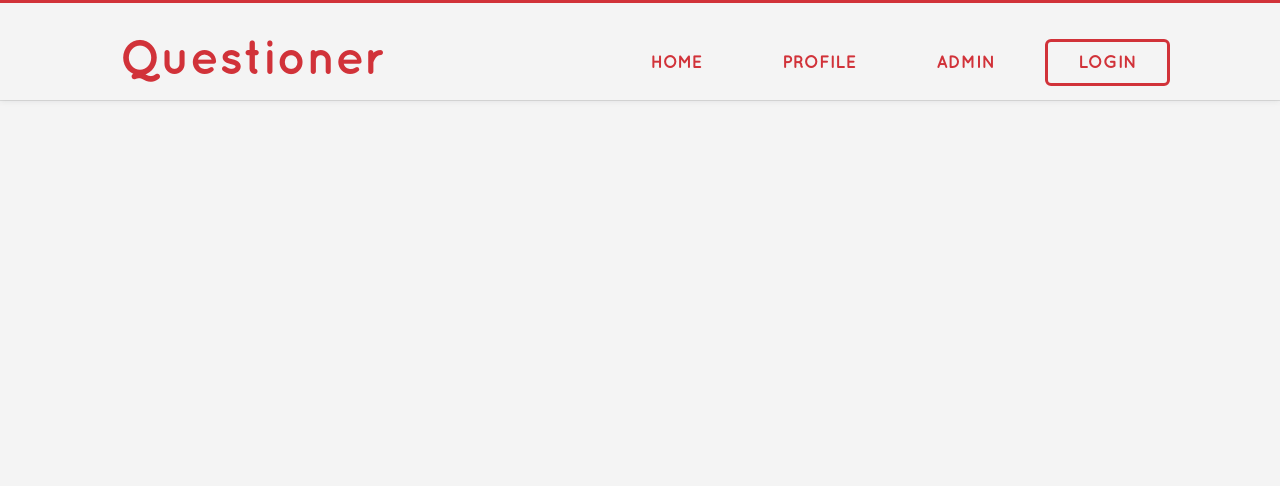
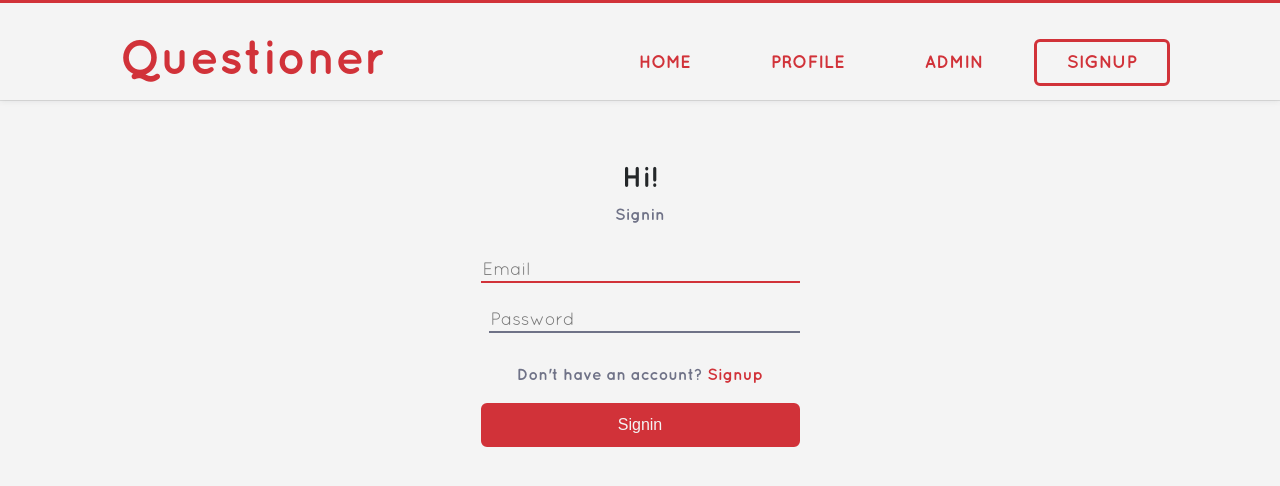
Before and after one commit to misocho/questioner, a Python web app: template UI/templates/signin.html in a window 1280 px wide. Shown: the top 486 px of the page. Run offline with Jinja, Linux system fonts and the light colour scheme; the template is opened without the code that fills it, so the values that code supplies are empty.

Commit message:
[finish #162967078] adds styling and links to the signin page

```diff
--- a/UI/static/signup-in.css
+++ b/UI/static/signup-in.css
@@ -119,7 +119,9 @@ input:focus{
 .signup-btn{
     padding: 10px;
     background: #d13239;
+    font-size: 1rem;
     color: #f4f4f4;
     border: #d13239 solid 3px;
     border-radius: 6px;
+    width: 100%;
 }
--- a/UI/templates/signin.html
+++ b/UI/templates/signin.html
@@ -1,10 +1,12 @@
 <!DOCTYPE html>
 <html lang="en">
+
 <head>
     <title>Document</title>
     <link rel="stylesheet" type="text/css" href="../static/style.css">
     <link rel="stylesheet" type="text/css" href="../static/signup-in.css">
 </head>
+
 <body>
     <div class="body-box">
         <div id="header" class="header-background">
@@ -16,12 +18,41 @@
                     <li><a href="index.html">Home</a></li>
                     <li><a href="#">Profile</a></li>
                     <li><a href="#">Admin</a></li>
-                            <li><a href="#" class="focus">Login</a></li>
+                    <li><a href="signup.html" class="focus">Signup</a></li>
 
 
                 </ul>
             </nav>
         </div>
+        <div class="page-body">
+            <div class="page-wrapper">
+                <div class="main-structure">
+                    <div>
+                        <div class="welcome-text">Hi!</div>
+                        <div class="page-text">Signin</div>
+                    </div>
+                    <div class="main-form">
+                        <form>
+                            <div class="textbox" class="email-textbox">
+                                <input type="text" placeholder="Email" name="" value="" autofocus>
+                            </div>
+
+                            <div class="textbox">
+                                <input type="password" placeholder="Password" name="" value="">
+                            </div>
+
+                    </div>
+                    <div class="account page-text">
+                        Don't have an account? <a href="">Signup</a>
+                    </div>
+                    <div class="button">
+                        <input class="signup-btn" type="button" name="" value="Signin">
+                    </div>
+                    </form>
+                </div>
+            </div>
+        </div>
     </div>
 </body>
+
 </html>
--- a/UI/templates/signup.html
+++ b/UI/templates/signup.html
@@ -18,7 +18,7 @@
                     <li><a href="index.html">Home</a></li>
                     <li><a href="#">Profile</a></li>
                     <li><a href="#">Admin</a></li>
-                    <li><a href="#" class="focus">Login</a></li>
+                    <li><a href="signin.html" class="focus">Login</a></li>
 
 
                 </ul>
```
Lines whose indentation alone changed are shown as unchanged.
